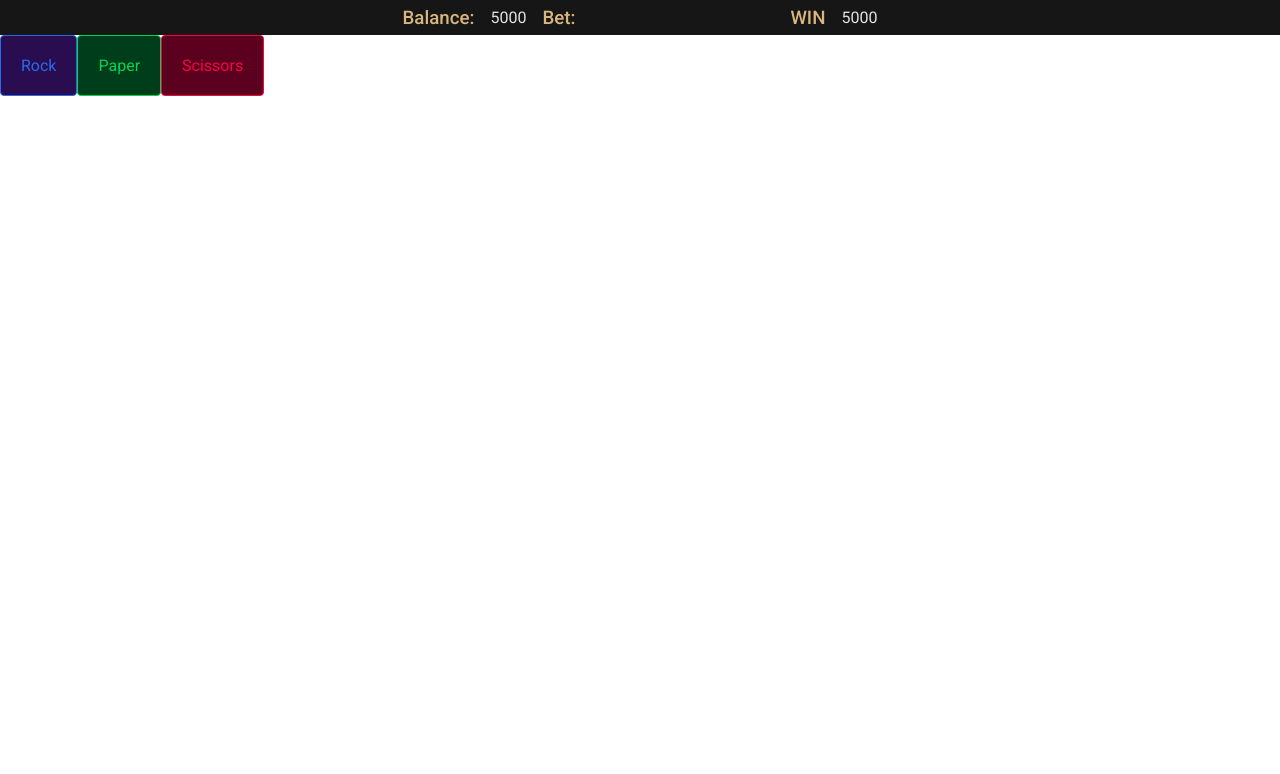
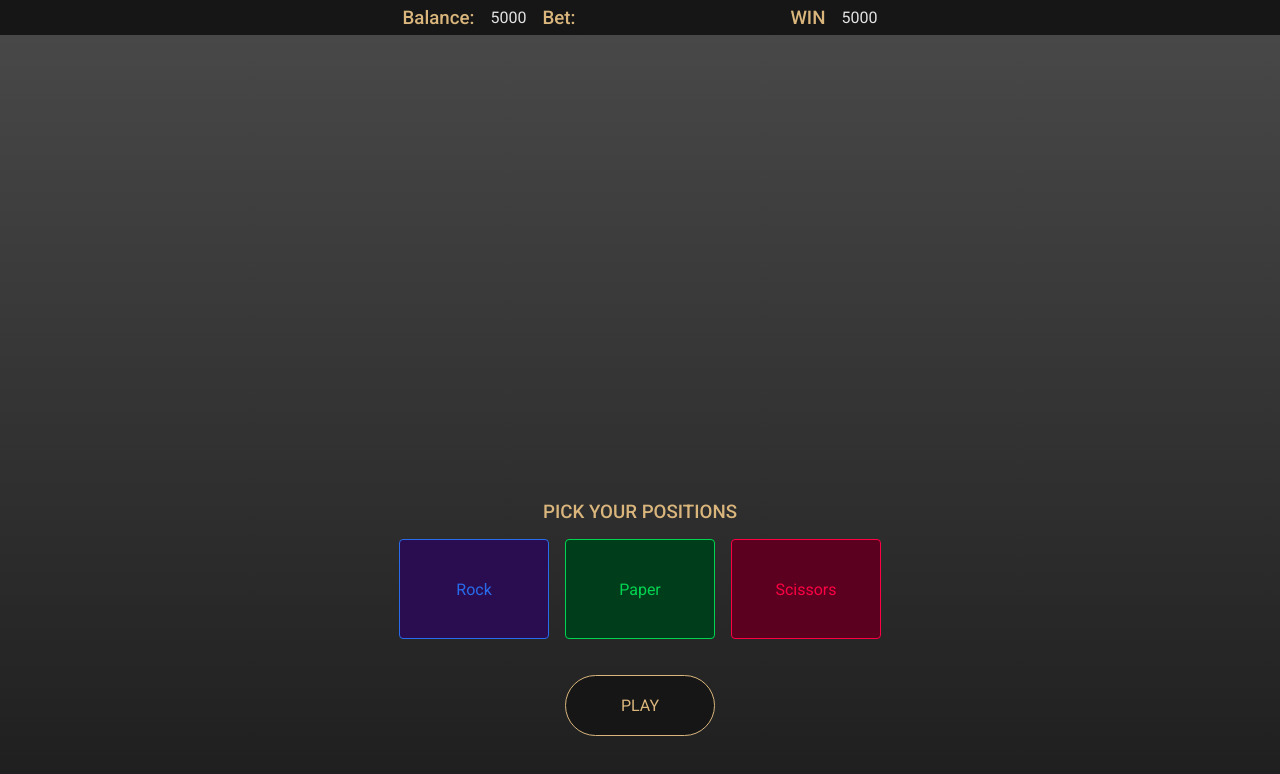
Before and after one commit to engpedromartins/rock-paper-scissors, a React (Create React App) app: page / in a window 1280 px wide. Shown: the top 774 px of the page. Built offline with nearby package versions, Linux system fonts and the light colour scheme.

Commit message:
feat: create play button

```diff
--- a/src/components/BetButton/BetButton.style.ts
+++ b/src/components/BetButton/BetButton.style.ts
@@ -22,6 +22,8 @@ const Button = styled.button<ButtonProps>(({ title }) => {
   }
 
   const buttonStyle = {
+    minWidth: '150px',
+    minHeight: '100px',
     backgroundColor,
     color,
     border: `1px solid ${color}`,
--- /dev/null
+++ b/src/components/Game/Game.style.ts
@@ -0,0 +1,31 @@
+import { styled } from "styled-components";
+import colors from "../../common/style";
+
+export const Container = styled.div`
+  width: 100%;
+  height: calc(100vh - 35px);  background-image: linear-gradient(to top, #1e1e1e, #484848);
+  display: flex;
+  flex-direction: column;
+  justify-content: flex-end;
+  align-items: center;
+  padding-bottom: 4rem;
+  gap: 1rem;
+`
+
+export const WrapButton = styled.div`
+  display: flex;
+  gap: 1rem;
+`
+export const Button = styled.button`
+    min-width: 150px;
+    background-color: ${colors.secondaryDark};
+    color: ${colors.gold};
+    border: 1px solid  ${colors.gold};
+    border-radius: 50px;
+    padding: 20px;
+    transition: background-color 0.3s ease;
+    '&:hover': {
+      opacity: 0.9;
+    };
+    margin-top: 20px;
+`
--- a/src/components/Game/Game.tsx
+++ b/src/components/Game/Game.tsx
@@ -1,6 +1,7 @@
 import { useState } from "react";
 import { Choice } from "../../types/interface";
 import BetButton from "../BetButton/BetButton";
+import { Button, Container, WrapButton } from "./Game.style";
 
 export default function Game() {
   const [balance, setBalance] = useState(5000);
@@ -51,8 +52,9 @@ export default function Game() {
     }
   };
   return (
-    <>
-      <div>
+    <Container>
+      <h3>PICK YOUR POSITIONS</h3>
+      <WrapButton>
         <BetButton
           onClick={placeBet}
           title={Choice.Rock} />
@@ -62,7 +64,10 @@ export default function Game() {
         <BetButton
           onClick={placeBet}
           title={Choice.Scissors} />
-      </div>
+      </WrapButton>
+      <Button onClick={() => { }}>
+        PLAY
+      </Button>
       {
         playerChoice && computerChoice && (
           <div className="result">
@@ -72,6 +77,6 @@ export default function Game() {
           </div>
         )
       }
-    </>
+    </Container>
   )
 }
```
